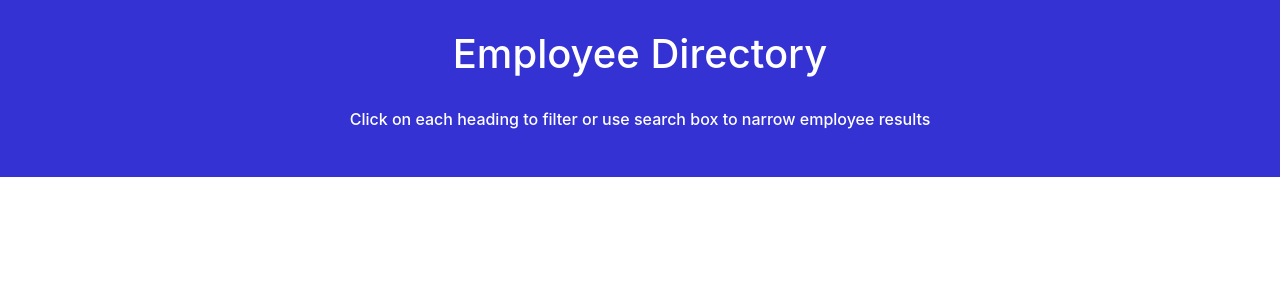
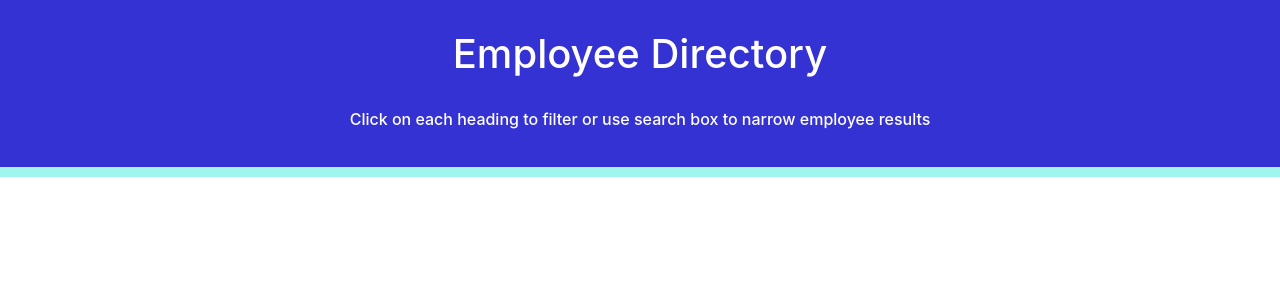
Before and after one commit to jvalon9455/React-Employee-Directory, a React (Create React App) app: page / in a window 1280 px wide. Shown: the top 300 px of the page. Built offline with nearby package versions, Linux system fonts and the light colour scheme.

Commit message:
brought in axios, updated header CSS, imported bootstrap cdn

```diff
--- a/package.json
+++ b/package.json
@@ -6,6 +6,7 @@
     "@testing-library/jest-dom": "^5.11.5",
     "@testing-library/react": "^11.1.0",
     "@testing-library/user-event": "^12.1.10",
+    "axios": "^0.21.0",
     "bootstrap": "^4.5.3",
     "react": "^17.0.1",
     "react-dom": "^17.0.1",
--- a/public/index.html
+++ b/public/index.html
@@ -24,6 +24,13 @@
       work correctly both with client-side routing and a non-root public URL.
       Learn how to configure a non-root public URL by running `npm run build`.
     -->
+    <link
+      rel="stylesheet"
+      href="https://cdn.jsdelivr.net/npm/bootstrap@4.5.3/dist/css/bootstrap.min.css"
+      integrity="sha384-TX8t27EcRE3e/ihU7zmQxVncDAy5uIKz4rEkgIXeMed4M0jlfIDPvg6uqKI2xXr2"
+      crossorigin="anonymous"
+    />
+
     <title>React App</title>
   </head>
   <body>
--- a/src/components/Header.css
+++ b/src/components/Header.css
@@ -4,6 +4,6 @@
     background-color: rgb(52, 50, 211);
     width: 100%;
     text-align: center;
-    border-bottom: 10px solid rgb(52, 50, 211);
+    border-bottom: 10px solid rgb(160, 245, 238);
     margin-bottom: 10px;
 }
```
Also changed, not shown: 1 other file (tests, documents, lock files or other folders).
